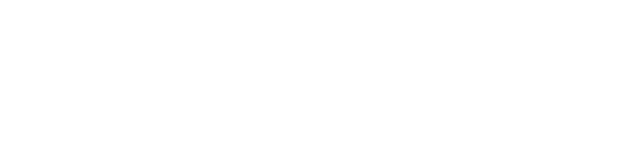
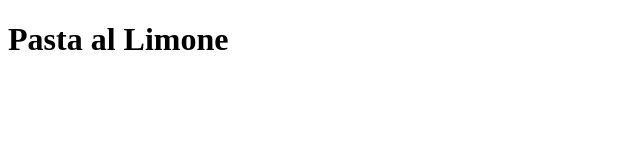
Before and after one commit to montyalamiri/odin-recipes, a plain HTML site: page recipes/pasta-al-limone.html in a window 1280 px wide. Shown: the whole page, without its empty margins (0-640 px from the left). Drawn offline with Linux system fonts and the light colour scheme.

```diff
--- a/recipes/pasta-al-limone.html
+++ b/recipes/pasta-al-limone.html
@@ -7,6 +7,6 @@
     </head>
 
     <body>
-        <h1></h1>
+        <h1>Pasta al Limone</h1>
     </body>
 </html>
```
Also changed, not shown: index.html (+1 -0 lines).
